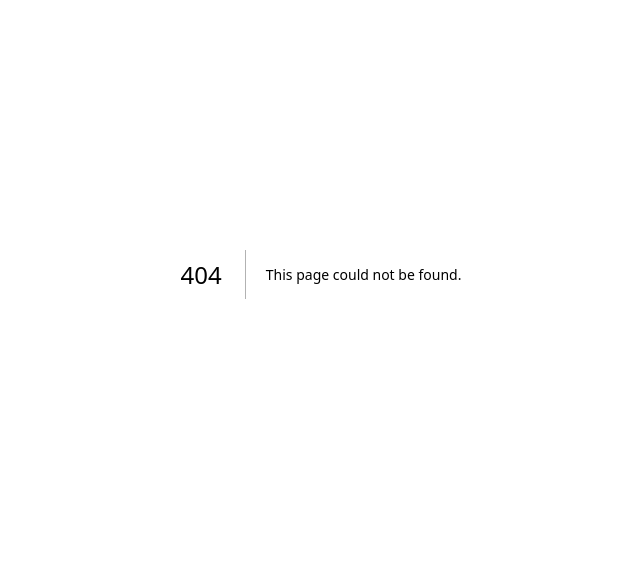
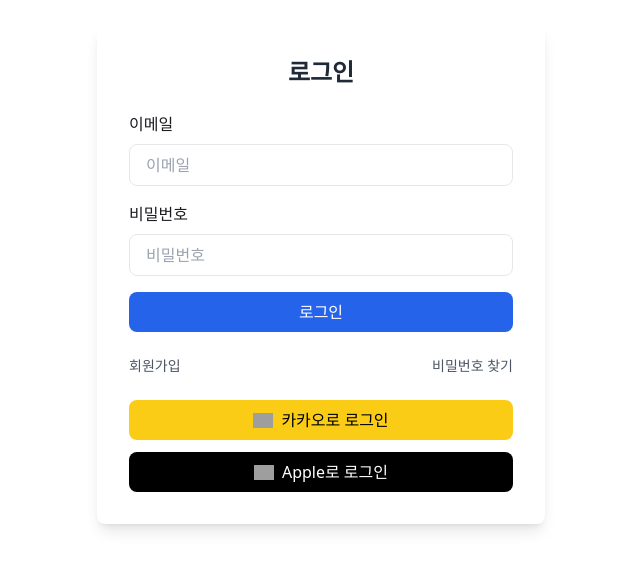
Before and after one commit to flip-sync/flip-sync-web, a Next.js app: page /login in a window 1280 px wide. Before the commit this address had no page. Shown: the part 126-696 px from the top of the page, without its empty margins (319-959 px from the left). Built offline with nearby package versions, Linux system fonts and the light colour scheme; grey boxes are pictures that could not be loaded.

Commit message:
feat: 디자인 시스템 설정 추가

```diff
--- a/src/app/layout.tsx
+++ b/src/app/layout.tsx
@@ -13,7 +13,9 @@
 }>) {
   return (
     <html lang="ko">
-      <body>{children}</body>
+      <body>
+        <div className="max-w-screen-lg max-h-screen mx-auto ">{children}</div>
+      </body>
     </html>
   );
 }
--- /dev/null
+++ b/src/app/login/page.tsx
@@ -0,0 +1,74 @@
+"use client";
+
+import { useState } from "react";
+import Image from "next/image";
+import Link from "next/link";
+
+export default function LoginPage() {
+  const [email, setEmail] = useState("");
+  const [password, setPassword] = useState("");
+
+  const handleLogin = (e: React.FormEvent) => {
+    e.preventDefault();
+  };
+
+  return (
+    <div className="min-h-screen flex items-center justify-center">
+      <div className="w-full max-w-md p-8 space-y-6 bg-white rounded-lg shadow-lg">
+        <h1 className="text-2xl font-bold text-center text-gray-800">로그인</h1>
+
+        <form onSubmit={handleLogin} className="space-y-4">
+          <div className="flex flex-col gap-2">
+            <label htmlFor="email">이메일</label>
+            <input
+              type="email"
+              placeholder="이메일"
+              value={email}
+              onChange={(e) => setEmail(e.target.value)}
+              className="w-full px-4 py-2 border rounded-lg focus:outline-none focus:border-blue-500"
+            />
+          </div>
+
+          <div className="flex flex-col gap-2">
+            <label htmlFor="password">비밀번호</label>
+            <input
+              type="password"
+              placeholder="비밀번호"
+              value={password}
+              onChange={(e) => setPassword(e.target.value)}
+              className="w-full px-4 py-2 border rounded-lg focus:outline-none focus:border-blue-500"
+            />
+          </div>
+
+          <button
+            type="submit"
+            className="w-full py-2 bg-blue-600 text-white rounded-lg hover:bg-blue-700"
+          >
+            로그인
+          </button>
+        </form>
+
+        <div className="flex justify-between text-sm text-gray-600">
+          <Link href="/signup" className="hover:text-blue-600">
+            회원가입
+          </Link>
+          <Link href="/forgot-password" className="hover:text-blue-600">
+            비밀번호 찾기
+          </Link>
+        </div>
+
+        <div className="space-y-3">
+          <button className="w-full py-2 px-4 bg-yellow-400 text-black rounded-lg flex items-center justify-center gap-2 hover:bg-yellow-500">
+            <Image src="/kakao-logo.png" alt="Kakao" width={20} height={20} />
+            카카오로 로그인
+          </button>
+
+          <button className="w-full py-2 px-4 bg-black text-white rounded-lg flex items-center justify-center gap-2 hover:bg-gray-800">
+            <Image src="/apple-logo.png" alt="Apple" width={20} height={20} />
+            Apple로 로그인
+          </button>
+        </div>
+      </div>
+    </div>
+  );
+}
```
